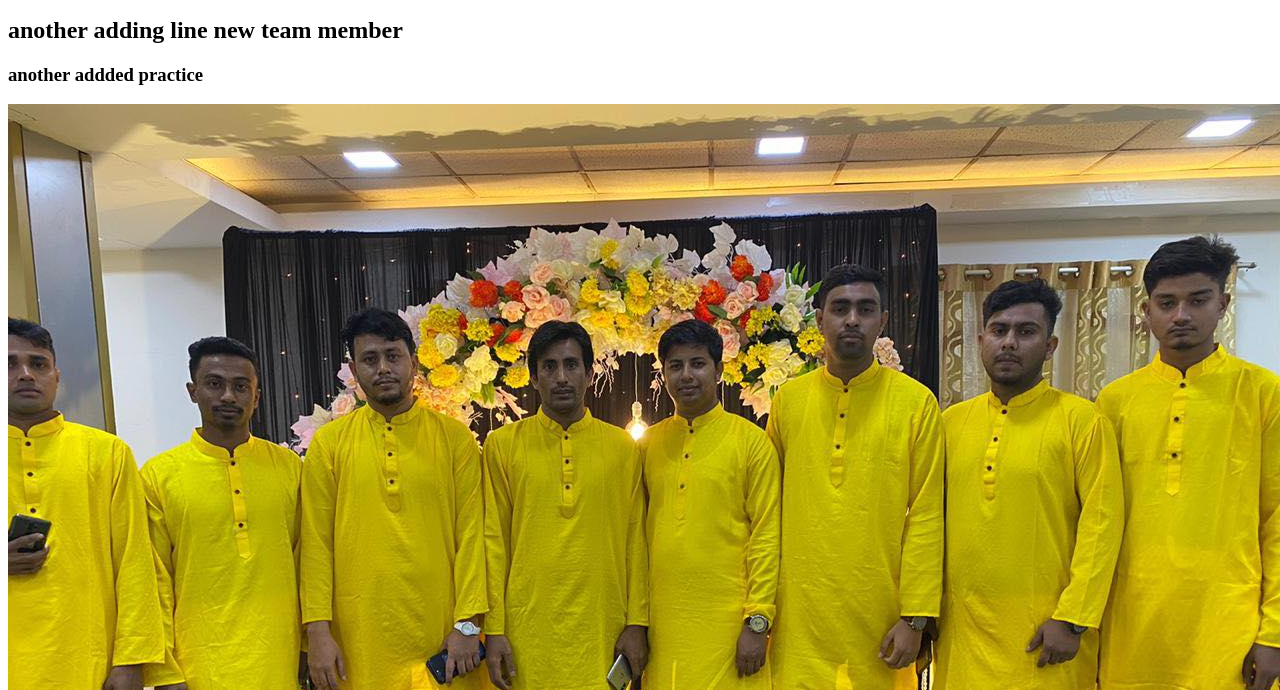
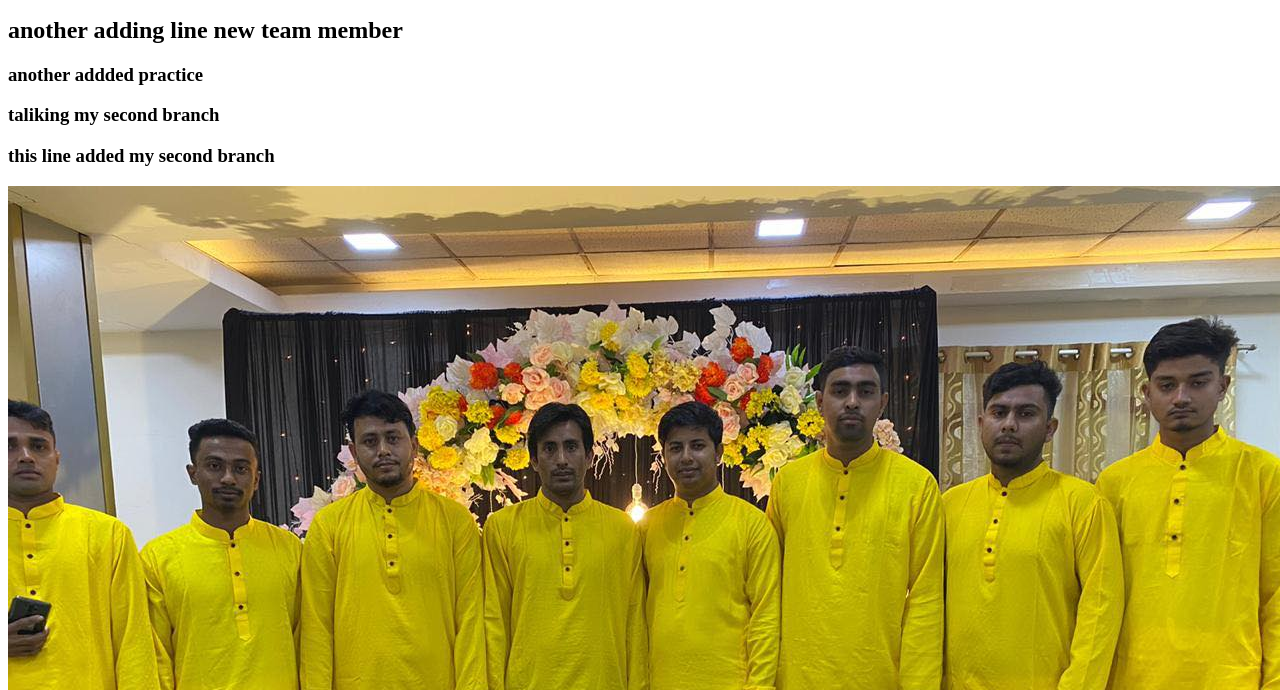
Before and after one commit to ImMohin/My-first-website, a plain HTML site: page index.html in a window 1280 px wide. Shown: the part 110-800 px from the top of the page. Drawn offline with Linux system fonts and the light colour scheme.

Commit message:
learning about second branch

```diff
--- a/index.html
+++ b/index.html
@@ -10,6 +10,8 @@
     <h2>it is first push website</h2>
     <h2>another adding line new team member</h2>
     <h3>another addded practice</h3>
+    <h3>taliking my second branch</h3>
+    <h3>this line added my second branch</h3>
     <img src="mohin.jpg" alt="">
 </body>
 </html>
```
